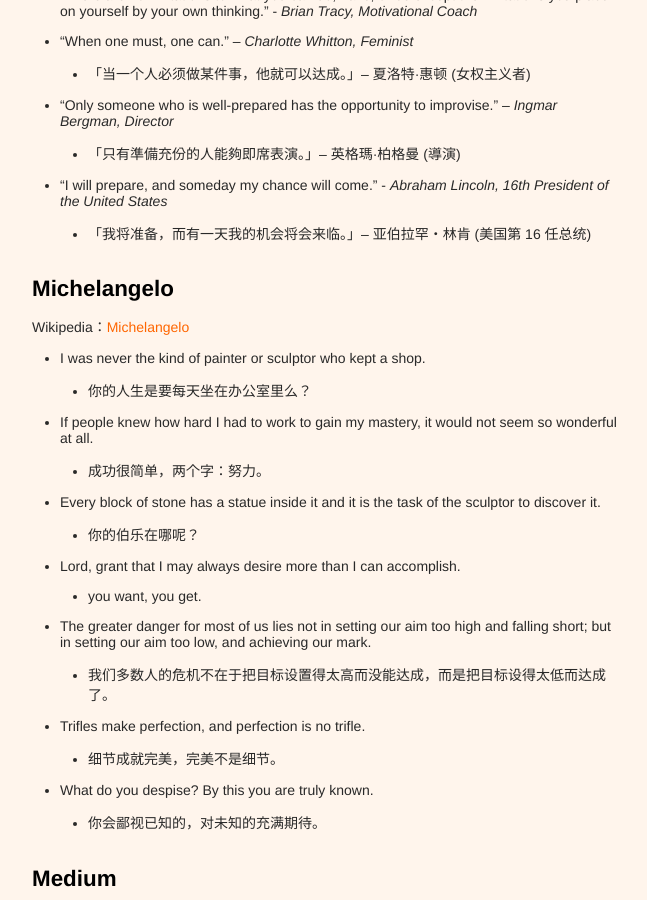
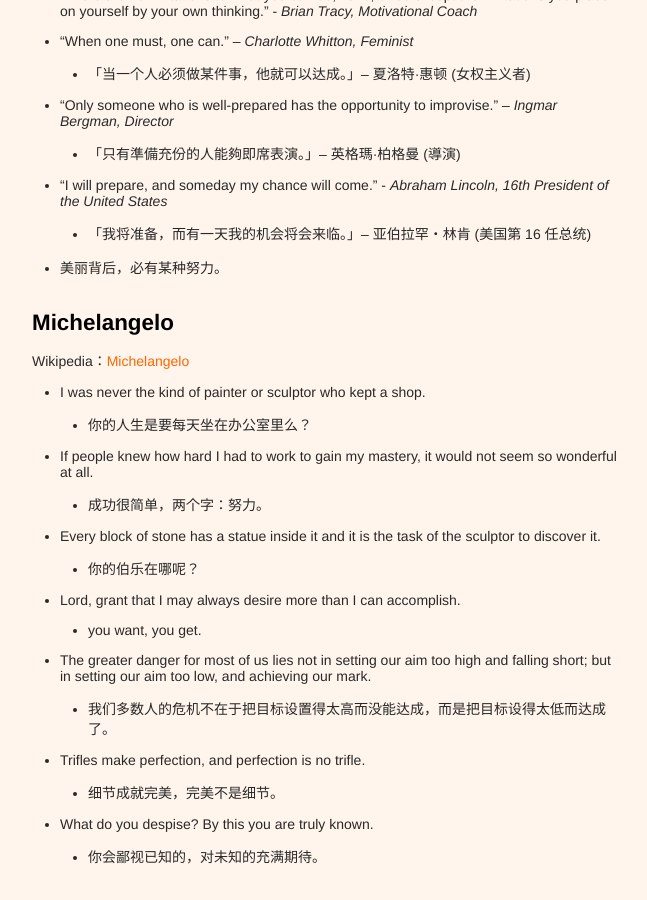
Before and after one commit to xianyuxmu/xianyuxmu.github.io, a Jekyll site: the page built from _posts/2017-06-17-chicken-soup.md, in a window 1280 px wide and 900 px high, scrolled down 924 px. Shown: the whole window, without its empty margins (314-961 px from the left). Built offline with Jekyll 4.4.1, drawn with Linux system fonts in a browser that asks for light colours; comment, search, counter and statistics services are not loaded.

Commit message:
Chicken Soup 04 July, 2017

```diff
--- a/_posts/2017-06-17-chicken-soup.md
+++ b/_posts/2017-06-17-chicken-soup.md
@@ -32,6 +32,7 @@ tags:
 	- 「只有準備充份的人能夠即席表演。」– 英格瑪·柏格曼 (導演)
 - “I will prepare, and someday my chance will come.” - *Abraham Lincoln, 16th President of the United States*
 	- 「我将准备，而有一天我的机会将会来临。」– 亚伯拉罕‧林肯 (美国第 16 任总统)
+- 美丽背后，必有某种努力。
 
 
 ## Michelangelo
```
